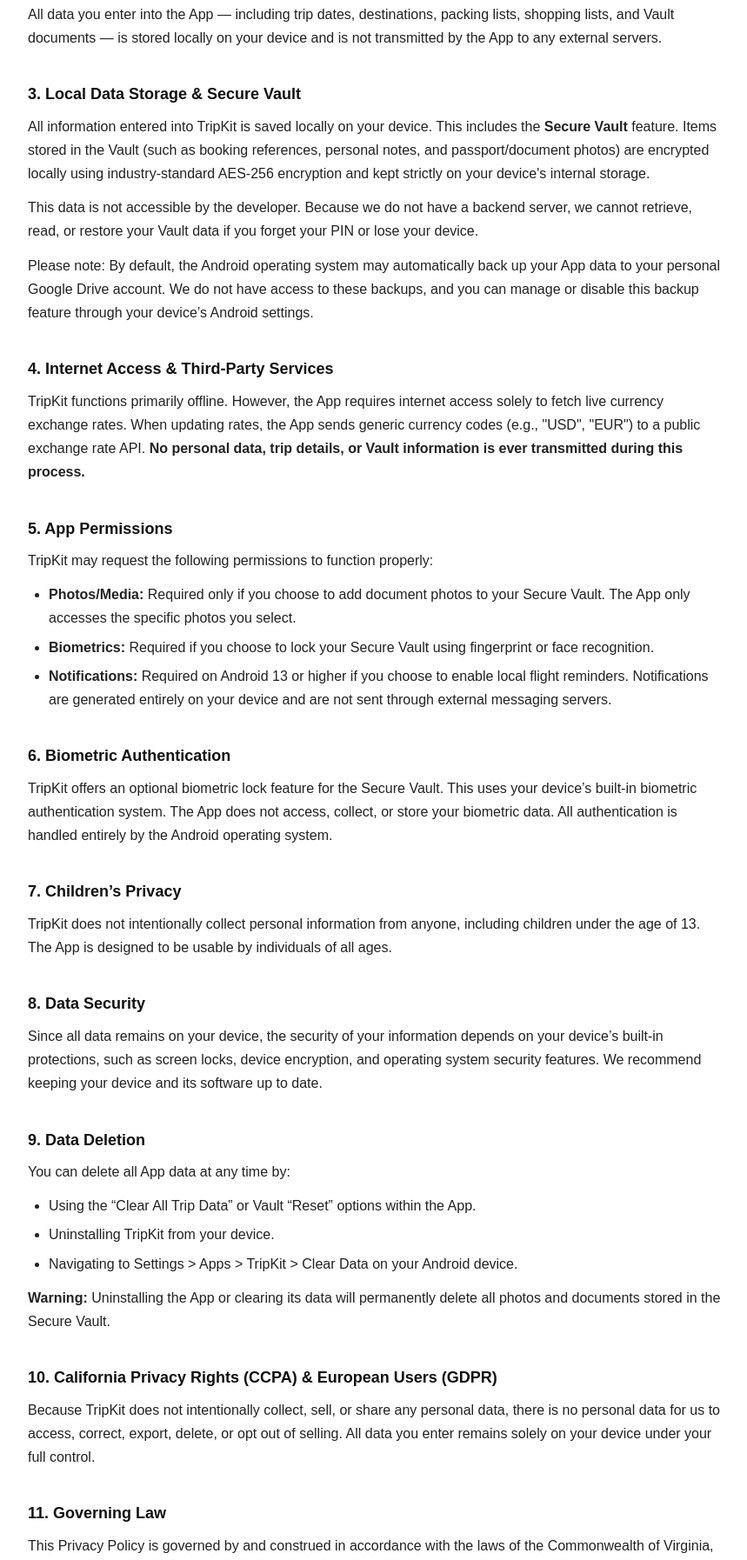
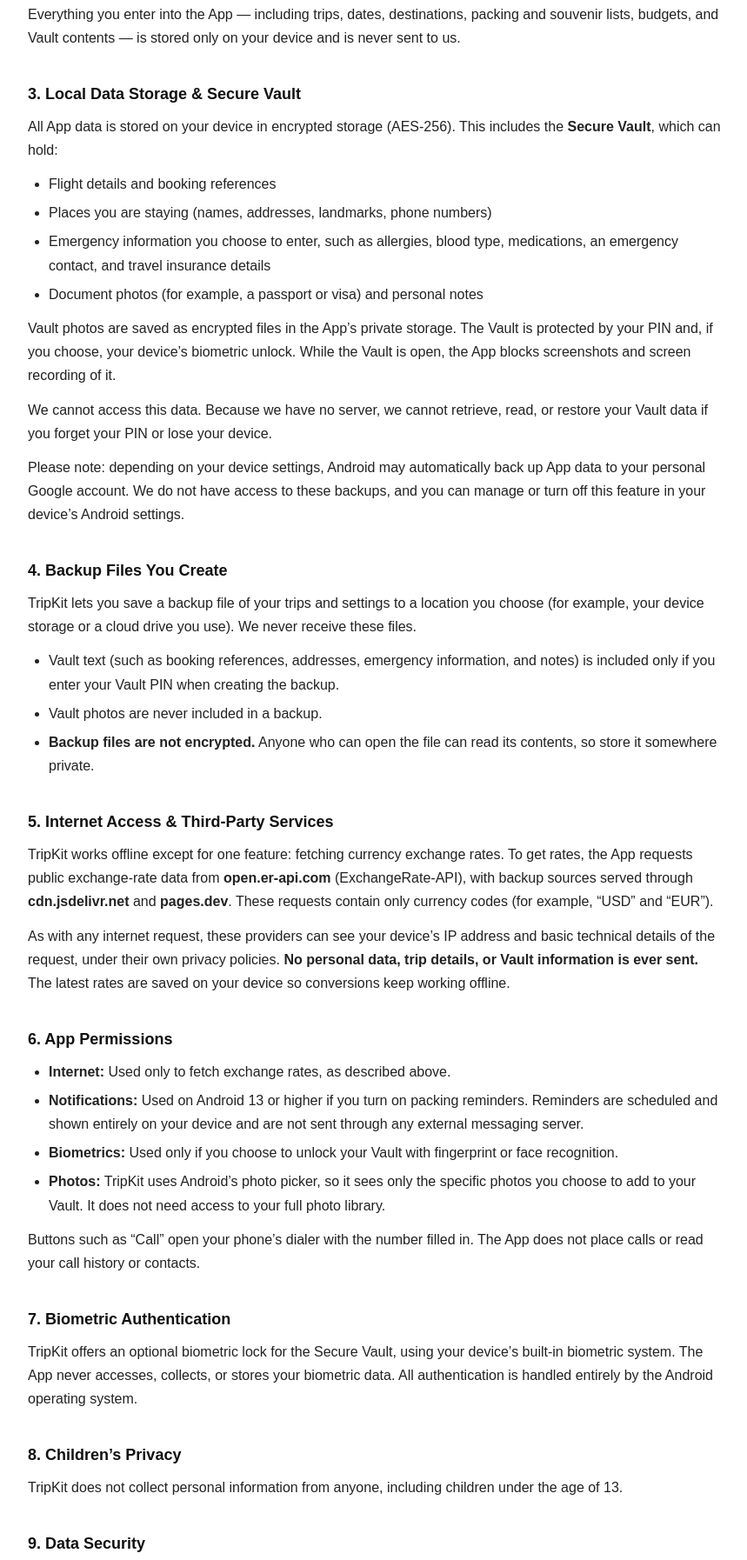
Before and after one commit to buildsbyYD/builds-by-yd-legal, a plain HTML site: page tripkit/privacy.html in a window 1280 px wide. Shown: the part 441-2235 px from the top of the page at 87% size, without its empty margins (208-1067 px from the left). Drawn offline with Linux system fonts and the light colour scheme.

Commit message:
Update privacy.html

```diff
--- a/tripkit/privacy.html
+++ b/tripkit/privacy.html
@@ -50,56 +50,76 @@
 
   <h1 class="title">Privacy Policy</h1>
   <p class="subtitle">TripKit &ndash; Travel Assistant</p>
-  <p class="date">Last updated: July 26, 2026</p>
+  <p class="date">Last updated: November 23, 2026</p>
 
   <h2>1. Introduction</h2>
   <p>Welcome to TripKit. This Privacy Policy explains how TripKit (&ldquo;the App&rdquo;, &ldquo;we&rdquo;, &ldquo;us&rdquo;, or &ldquo;our&rdquo;) handles information when you use our Android travel assistant application. We are committed to protecting your privacy and being fully transparent about our data practices.</p>
 
   <h2>2. Information We Collect</h2>
-  <p>TripKit does not intentionally collect, transmit, or store any personal information on external servers. The App does not require you to create an account or provide any personal details to use its features.</p>
-  <p>All data you enter into the App &mdash; including trip dates, destinations, packing lists, shopping lists, and Vault documents &mdash; is stored locally on your device and is not transmitted by the App to any external servers.</p>
+  <p>We do not collect any personal information. TripKit has no account sign-up, no analytics, no advertising, and no tracking, and we do not run any server that receives your data.</p>
+  <p>Everything you enter into the App &mdash; including trips, dates, destinations, packing and souvenir lists, budgets, and Vault contents &mdash; is stored only on your device and is never sent to us.</p>
 
   <h2>3. Local Data Storage &amp; Secure Vault</h2>
-  <p>All information entered into TripKit is saved locally on your device. This includes the <strong>Secure Vault</strong> feature. Items stored in the Vault (such as booking references, personal notes, and passport/document photos) are encrypted locally using industry-standard AES-256 encryption and kept strictly on your device's internal storage.</p>
-  <p>This data is not accessible by the developer. Because we do not have a backend server, we cannot retrieve, read, or restore your Vault data if you forget your PIN or lose your device.</p>
-  <p>Please note: By default, the Android operating system may automatically back up your App data to your personal Google Drive account. We do not have access to these backups, and you can manage or disable this backup feature through your device&rsquo;s Android settings.</p>
+  <p>All App data is stored on your device in encrypted storage (AES-256). This includes the <strong>Secure Vault</strong>, which can hold:</p>
+  <ul>
+    <li>Flight details and booking references</li>
+    <li>Places you are staying (names, addresses, landmarks, phone numbers)</li>
+    <li>Emergency information you choose to enter, such as allergies, blood type, medications, an emergency contact, and travel insurance details</li>
+    <li>Document photos (for example, a passport or visa) and personal notes</li>
+  </ul>
+  <p>Vault photos are saved as encrypted files in the App&rsquo;s private storage. The Vault is protected by your PIN and, if you choose, your device&rsquo;s biometric unlock. While the Vault is open, the App blocks screenshots and screen recording of it.</p>
+  <p>We cannot access this data. Because we have no server, we cannot retrieve, read, or restore your Vault data if you forget your PIN or lose your device.</p>
+  <p>Please note: depending on your device settings, Android may automatically back up App data to your personal Google account. We do not have access to these backups, and you can manage or turn off this feature in your device&rsquo;s Android settings.</p>
 
-  <h2>4. Internet Access &amp; Third-Party Services</h2>
-  <p>TripKit functions primarily offline. However, the App requires internet access solely to fetch live currency exchange rates. When updating rates, the App sends generic currency codes (e.g., "USD", "EUR") to a public exchange rate API. <strong>No personal data, trip details, or Vault information is ever transmitted during this process.</strong></p>
-
-  <h2>5. App Permissions</h2>
-  <p>TripKit may request the following permissions to function properly:</p>
+  <h2>4. Backup Files You Create</h2>
+  <p>TripKit lets you save a backup file of your trips and settings to a location you choose (for example, your device storage or a cloud drive you use). We never receive these files.</p>
   <ul>
-    <li><strong>Photos/Media:</strong> Required only if you choose to add document photos to your Secure Vault. The App only accesses the specific photos you select.</li>
-    <li><strong>Biometrics:</strong> Required if you choose to lock your Secure Vault using fingerprint or face recognition.</li>
-    <li><strong>Notifications:</strong> Required on Android 13 or higher if you choose to enable local flight reminders. Notifications are generated entirely on your device and are not sent through external messaging servers.</li>
+    <li>Vault text (such as booking references, addresses, emergency information, and notes) is included only if you enter your Vault PIN when creating the backup.</li>
+    <li>Vault photos are never included in a backup.</li>
+    <li><strong>Backup files are not encrypted.</strong> Anyone who can open the file can read its contents, so store it somewhere private.</li>
   </ul>
 
-  <h2>6. Biometric Authentication</h2>
-  <p>TripKit offers an optional biometric lock feature for the Secure Vault. This uses your device&rsquo;s built-in biometric authentication system. The App does not access, collect, or store your biometric data. All authentication is handled entirely by the Android operating system.</p>
+  <h2>5. Internet Access &amp; Third-Party Services</h2>
+  <p>TripKit works offline except for one feature: fetching currency exchange rates. To get rates, the App requests public exchange-rate data from <strong>open.er-api.com</strong> (ExchangeRate-API), with backup sources served through <strong>cdn.jsdelivr.net</strong> and <strong>pages.dev</strong>. These requests contain only currency codes (for example, &ldquo;USD&rdquo; and &ldquo;EUR&rdquo;).</p>
+  <p>As with any internet request, these providers can see your device&rsquo;s IP address and basic technical details of the request, under their own privacy policies. <strong>No personal data, trip details, or Vault information is ever sent.</strong> The latest rates are saved on your device so conversions keep working offline.</p>
 
-  <h2>7. Children&rsquo;s Privacy</h2>
-  <p>TripKit does not intentionally collect personal information from anyone, including children under the age of 13. The App is designed to be usable by individuals of all ages.</p>
+  <h2>6. App Permissions</h2>
+  <ul>
+    <li><strong>Internet:</strong> Used only to fetch exchange rates, as described above.</li>
+    <li><strong>Notifications:</strong> Used on Android 13 or higher if you turn on packing reminders. Reminders are scheduled and shown entirely on your device and are not sent through any external messaging server.</li>
+    <li><strong>Biometrics:</strong> Used only if you choose to unlock your Vault with fingerprint or face recognition.</li>
+    <li><strong>Photos:</strong> TripKit uses Android&rsquo;s photo picker, so it sees only the specific photos you choose to add to your Vault. It does not need access to your full photo library.</li>
+  </ul>
+  <p>Buttons such as &ldquo;Call&rdquo; open your phone&rsquo;s dialer with the number filled in. The App does not place calls or read your call history or contacts.</p>
 
-  <h2>8. Data Security</h2>
-  <p>Since all data remains on your device, the security of your information depends on your device&rsquo;s built-in protections, such as screen locks, device encryption, and operating system security features. We recommend keeping your device and its software up to date.</p>
+  <h2>7. Biometric Authentication</h2>
+  <p>TripKit offers an optional biometric lock for the Secure Vault, using your device&rsquo;s built-in biometric system. The App never accesses, collects, or stores your biometric data. All authentication is handled entirely by the Android operating system.</p>
 
-  <h2>9. Data Deletion</h2>
-  <p>You can delete all App data at any time by:</p>
+  <h2>8. Children&rsquo;s Privacy</h2>
+  <p>TripKit does not collect personal information from anyone, including children under the age of 13.</p>
+
+  <h2>9. Data Security</h2>
+  <p>Because all data stays on your device, its security also depends on your device&rsquo;s own protections, such as a screen lock, device encryption, and up-to-date software. We recommend keeping these enabled.</p>
+
+  <h2>10. Data Deletion</h2>
+  <p>You can delete App data at any time by:</p>
   <ul>
-    <li>Using the &ldquo;Clear All Trip Data&rdquo; or Vault &ldquo;Reset&rdquo; options within the App.</li>
-    <li>Uninstalling TripKit from your device.</li>
-    <li>Navigating to Settings &gt; Apps &gt; TripKit &gt; Clear Data on your Android device.</li>
+    <li>Deleting a trip, or using <strong>Settings &gt; Erase everything</strong> to remove all trips, lists, and the Vault.</li>
+    <li>Using <strong>Forgot PIN?</strong> on the Vault lock screen, which erases all Vault data.</li>
+    <li>Uninstalling TripKit, or going to Settings &gt; Apps &gt; TripKit &gt; Clear Data on your Android device.</li>
   </ul>
-  <p><strong>Warning:</strong> Uninstalling the App or clearing its data will permanently delete all photos and documents stored in the Secure Vault.</p>
+  <p><strong>Warning:</strong> Uninstalling the App or clearing its data permanently deletes all photos stored in the Secure Vault. Backup files you saved yourself are not deleted by the App; you can delete them wherever you stored them.</p>
 
-  <h2>10. California Privacy Rights (CCPA) &amp; European Users (GDPR)</h2>
-  <p>Because TripKit does not intentionally collect, sell, or share any personal data, there is no personal data for us to access, correct, export, delete, or opt out of selling. All data you enter remains solely on your device under your full control.</p>
+  <h2>11. California Privacy Rights (CCPA) &amp; European Users (GDPR)</h2>
+  <p>Because TripKit does not collect, sell, or share any personal data, there is no personal data held by us to access, correct, export, delete, or opt out of. All data you enter stays on your device under your control.</p>
 
-  <h2>11. Governing Law</h2>
+  <h2>12. Changes to This Policy</h2>
+  <p>We may update this Privacy Policy from time to time. Any changes will be reflected in the &ldquo;Last updated&rdquo; date at the top of this page.</p>
+
+  <h2>13. Governing Law</h2>
   <p>This Privacy Policy is governed by and construed in accordance with the laws of the Commonwealth of Virginia, United States, without regard to its conflict of law provisions.</p>
 
-  <h2>12. Contact Us</h2>
+  <h2>14. Contact Us</h2>
   <p>If you have any questions or concerns about this Privacy Policy, please contact us at:</p>
   <p>Developer: Builds by YD<br/>Email: <a href="mailto:support@buildsbyyd.com">support@buildsbyyd.com</a></p>
 
```
